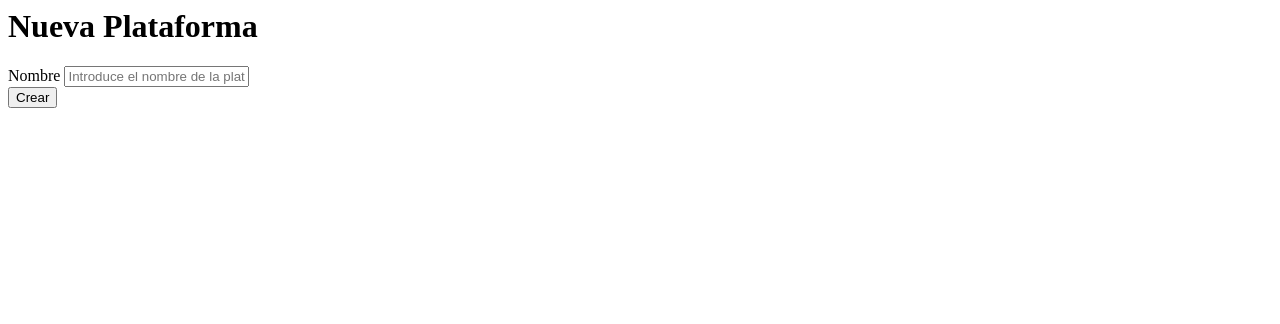
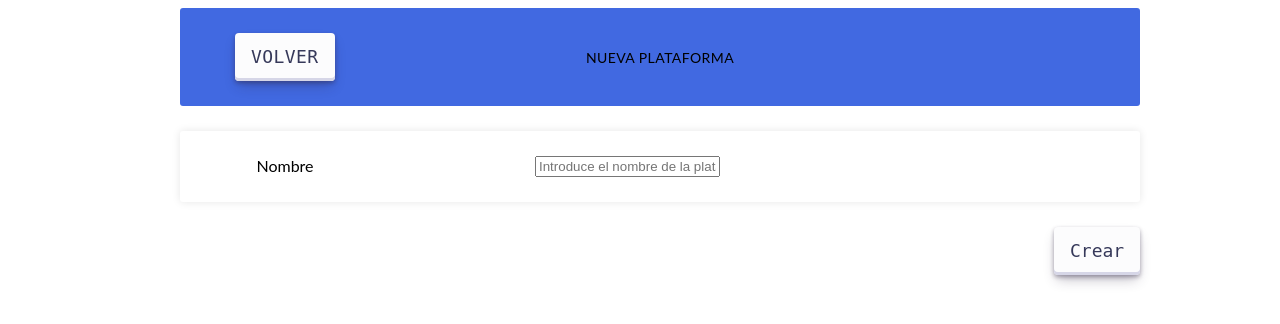
Before and after one commit to Master-VIU/MASW04_actividad_1, a PHP site: page /views/plataforma/new.php in a window 1280 px wide. Shown: the top 324 px of the page. Run offline with PHP 8.4, Linux system fonts and the light colour scheme.

Commit message:
updated plataforma view, updated plataforma new.php

```diff
--- a/views/plataforma/new.php
+++ b/views/plataforma/new.php
@@ -1,17 +1,54 @@
 <div class="row">
+    <link rel="stylesheet" href="../styles/main.css" type="text/css">
     <?php
+        include $_SERVER['DOCUMENT_ROOT'].'/MASW04_actividad_1/controllers/PlataformaController.php';
 
+        $sendData =false;
+        $plataformaCreada = false;
+
+        if(isset($_POST['botonCrear']))
+        {
+            $sendData = true;
+        }
+        if($sendData)
+        {
+            if(isset($_POST['nombrePlataforma']))
+            {
+                $plataformaCreada = crearPlataforma($_POST['nombrePlataforma']);
+            }
+
+            if ($plataformaCreada)
+            {
+                echo "Plataforma creada correctamente.";
+            }
+            else
+            {
+                echo "Error en la creacion de la plataforma. Intentalo de nuevo.";
+            }
+        }
     ?>
-    <div class="col-12">
-        <h1>Nueva Plataforma</h1>
+    <div class="table_container">
+        <ul class="items_table">
+            <li class="table-title">
+                <div class="item_column">
+                    <a class="btn btn-success" href="index.php">
+                        Volver
+                    </a>
                 </div>
-    <div>
+                <div class="item_column">NUEVA PLATAFORMA</div>
+                <div class="item_column"></div>
+            </li>
             <form name="nueva_plataforma" action="" method="POST">
-            <div class="mb-3">
+                <li class="table-row">
+                    <div class="item_column">
                         <label for="nombrePlataforma" class="form-label">Nombre</label>
+                    </div>
+                    <div class="item_column_wide">
                         <input id="nombrePlataforma" name="nombrePlataforma" type="text" placeholder="Introduce el nombre de la plataforma" class="form-control" required />
                     </div>
-            <input type="submit" value="Crear" class="btn btn-primary" name="botonCrear" />
+                    <div class="item_column"></div>
+                </li>
+                <input style="float: right;" type="submit" value="Crear" class="btn btn-primary" name="botonCrear" />
             </form>
+        </ul>
 </div>
-</div>
--- a/views/styles/main.css
+++ b/views/styles/main.css
@@ -24,11 +24,24 @@
     margin-bottom: 25px;
 }
 
+.items_table .table-title {
+    background-color: royalblue;
+    font-size: 14px;
+    text-transform: uppercase;
+    letter-spacing: 0.03em;
+    display: flex;
+    justify-content: space-between;
+    align-items: center;
+}
+
 .items_table .table-header {
     background-color: #95A5A6;
     font-size: 14px;
     text-transform: uppercase;
     letter-spacing: 0.03em;
+    display: flex;
+    justify-content: space-between;
+    align-items: center;
 }
 
 .items_table .table-row {
@@ -42,3 +55,55 @@
     width: 150px;
     text-align: center;
 }
+
+.item_column_wide {
+    width: 250px;
+    display: inline-flex;
+    align-content: space-between;
+}
+
+/* BUTTON */
+.table_container .btn {
+    align-items: center;
+    appearance: none;
+    background-color: #FCFCFD;
+    border-radius: 4px;
+    border-width: 0;
+    box-shadow: rgba(45, 35, 66, 0.4) 0 2px 4px,rgba(45, 35, 66, 0.3) 0 7px 13px -3px,#D6D6E7 0 -3px 0 inset;
+    box-sizing: border-box;
+    color: #36395A;
+    cursor: pointer;
+    display: inline-flex;
+    font-family: "JetBrains Mono",monospace;
+    height: 48px;
+    justify-content: center;
+    line-height: 1;
+    list-style: none;
+    overflow: hidden;
+    padding-left: 16px;
+    padding-right: 16px;
+    position: relative;
+    text-align: left;
+    text-decoration: none;
+    transition: box-shadow .15s,transform .15s;
+    user-select: none;
+    -webkit-user-select: none;
+    touch-action: manipulation;
+    white-space: nowrap;
+    will-change: box-shadow,transform;
+    font-size: 18px;
+}
+
+.table_container .btn:focus {
+    box-shadow: #D6D6E7 0 0 0 1.5px inset, rgba(45, 35, 66, 0.4) 0 2px 4px, rgba(45, 35, 66, 0.3) 0 7px 13px -3px, #D6D6E7 0 -3px 0 inset;
+}
+
+.table_container .btn:hover {
+    box-shadow: rgba(45, 35, 66, 0.4) 0 4px 8px, rgba(45, 35, 66, 0.3) 0 7px 13px -3px, #D6D6E7 0 -3px 0 inset;
+    transform: translateY(-2px);
+}
+
+.table_container .btn:active {
+    box-shadow: #D6D6E7 0 3px 7px inset;
+    transform: translateY(2px);
+}
```
Also changed, not shown: views/plataforma/index.php (+15 -2 lines). Lines whose indentation alone changed are shown as unchanged.
